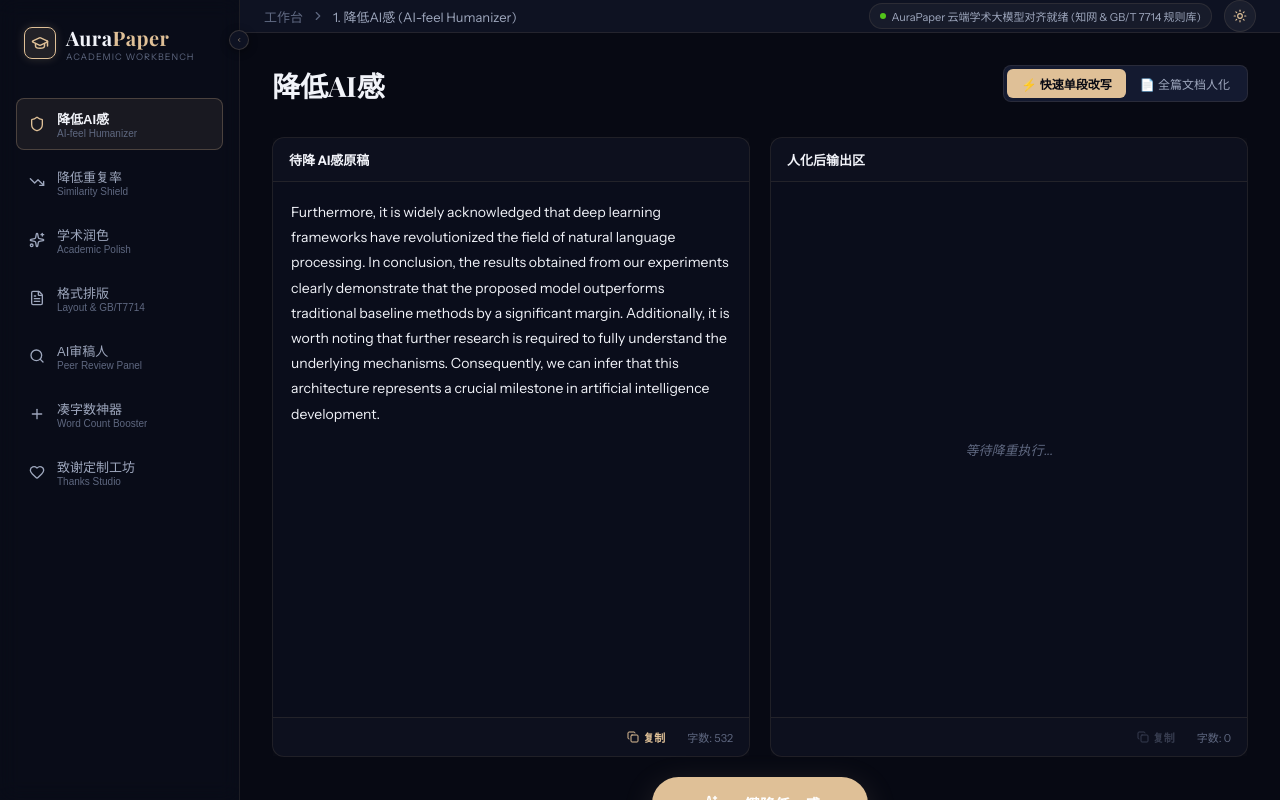
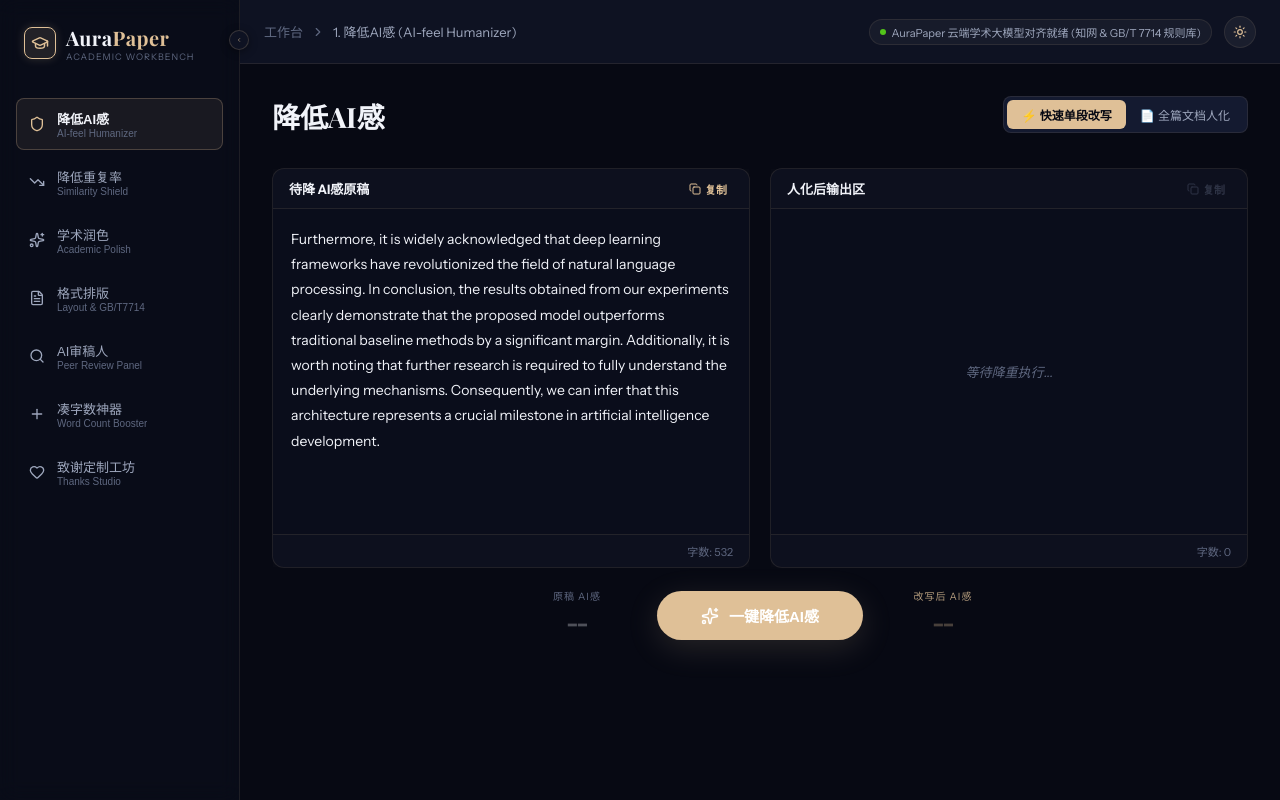
Before and after one commit to GuoqiangJia/autopapers, a React (Vite) app: page / in a window 1280 px wide. Built offline with nearby package versions, Linux system fonts and the light colour scheme; a web font is replaced by a local one.

Commit message:
fix issues

```diff
--- a/src/App.tsx
+++ b/src/App.tsx
@@ -319,7 +319,9 @@ export default function App() {
 
   // --- AIGC REDUCER: QUICK MODE STATES ---
   const [aigcTextQuick, setAigcTextQuick] = useState(INITIAL_AIGC_TEXT_QUICK);
-  const [_aigcRateQuick, setAigcRateQuick] = useState<number | null>(null);
+  const [originalAigcRateQuick, setOriginalAigcRateQuick] = useState<number | null>(null);
+  const [aigcRateQuick, setAigcRateQuick] = useState<number | null>(null);
+  const [isScanningQuick, setIsScanningQuick] = useState(false);
   const [isHumanizingQuick, setIsHumanizingQuick] = useState(false);
   const [humanizedTextQuick, setHumanizedTextQuick] = useState('');
 
@@ -842,14 +844,21 @@ export default function App() {
 
   const handleHumanizeQuick = async () => {
     setIsHumanizingQuick(true);
+    setIsScanningQuick(true);
     setHumanizedTextQuick('');
+    setOriginalAigcRateQuick(null);
+    setAigcRateQuick(null);
+
+    // Phase 1: scan original text AI感
+    await new Promise(resolve => setTimeout(resolve, 1200));
+    const scannedRate = Math.floor(Math.random() * 18) + 76; // 76–93%
+    setOriginalAigcRateQuick(scannedRate);
+    setIsScanningQuick(false);
 
     try {
       const response = await fetch('/api/humanize', {
         method: 'POST',
-        headers: {
-          'Content-Type': 'application/json'
-        },
+        headers: { 'Content-Type': 'application/json' },
         body: JSON.stringify({ originalText: aigcTextQuick })
       });
 
@@ -860,18 +869,19 @@ export default function App() {
       }
 
       const targetRate = data.predictedAigcRate || 15;
-      let currentRate = 85;
-      const rateInterval = setInterval(() => {
-        if (currentRate > targetRate) {
-          currentRate -= 1;
-          setAigcRateQuick(Math.max(currentRate, targetRate));
-        } else {
-          clearInterval(rateInterval);
-        }
-      }, 20);
-
+
+      // Phase 2: rewrite with typewriter, then animate result rate
       simulateTypewriter(data.humanizedText || '未返回有效重构内容', setHumanizedTextQuick, () => {
         setIsHumanizingQuick(false);
+        let currentRate = scannedRate;
+        const rateInterval = setInterval(() => {
+          if (currentRate > targetRate) {
+            currentRate -= 1;
+            setAigcRateQuick(Math.max(currentRate, targetRate));
+          } else {
+            clearInterval(rateInterval);
+          }
+        }, 20);
       });
     } catch (err: any) {
       console.error("人化失败:", err);
@@ -1374,11 +1384,18 @@ export default function App() {
 
                   {/* Editors */}
                   <div style={{ display: 'grid', gridTemplateColumns: '1fr 1fr', gap: '20px' }}>
-                    <div className="glass-panel" style={{ display: 'flex', flexDirection: 'column', height: '620px', border: '1px solid var(--border-light)' }}>
-                      <div style={{ borderBottom: '1px solid var(--border-light)', padding: '12px 16px', backgroundColor: 'rgba(255,255,255,0.01)', display: 'flex', justifyContent: 'space-between', alignItems: 'center' }}>
+                    {/* Left box */}
+                    <div className="glass-panel" style={{ display: 'flex', flexDirection: 'column', height: '400px', border: '1px solid var(--border-light)' }}>
+                      <div style={{ borderBottom: '1px solid var(--border-light)', padding: '10px 16px', backgroundColor: 'rgba(255,255,255,0.01)', display: 'flex', justifyContent: 'space-between', alignItems: 'center' }}>
                         <span style={{ fontSize: '13px', fontWeight: 'bold', color: 'var(--text-primary)' }}>待降 AI感原稿</span>
+                        <button
+                          onClick={() => navigator.clipboard.writeText(aigcTextQuick)}
+                          style={{ background: 'transparent', border: 'none', color: 'var(--accent)', fontSize: '11px', cursor: 'pointer', display: 'flex', alignItems: 'center', gap: '4px', fontWeight: 'bold' }}
+                        >
+                          <Copy size={12} /> 复制
+                        </button>
                       </div>
-                      <div style={{ padding: '16px', flex: 1 }}>
+                      <div style={{ padding: '16px', flex: 1, overflow: 'hidden' }}>
                         <textarea
                           value={aigcTextQuick}
                           onChange={(e) => setAigcTextQuick(e.target.value)}
@@ -1397,25 +1414,39 @@ export default function App() {
                           }}
                         />
                       </div>
-                      <div style={{ borderTop: '1px solid var(--border-light)', padding: '10px 16px', display: 'flex', justifyContent: 'flex-end', alignItems: 'center', gap: '16px', backgroundColor: 'rgba(255,255,255,0.01)' }}>
+                      <div style={{ borderTop: '1px solid var(--border-light)', padding: '8px 16px', display: 'flex', justifyContent: 'flex-end', backgroundColor: 'rgba(255,255,255,0.01)' }}>
+                        <span style={{ fontSize: '11px', color: 'var(--text-muted)' }}>字数: {aigcTextQuick.length}</span>
+                      </div>
+                    </div>
+
+                    {/* Right box */}
+                    <div className="glass-panel" style={{ display: 'flex', flexDirection: 'column', height: '400px', border: '1px solid var(--border-light)' }}>
+                      <div style={{ borderBottom: '1px solid var(--border-light)', padding: '10px 16px', backgroundColor: 'rgba(255,255,255,0.01)', display: 'flex', justifyContent: 'space-between', alignItems: 'center' }}>
+                        <span style={{ fontSize: '13px', fontWeight: 'bold', color: 'var(--text-primary)' }}>人化后输出区</span>
                         <button
-                          onClick={() => navigator.clipboard.writeText(aigcTextQuick)}
-                          style={{ background: 'transparent', border: 'none', color: 'var(--accent)', fontSize: '11px', cursor: 'pointer', display: 'flex', alignItems: 'center', gap: '4px', fontWeight: 'bold' }}
+                          onClick={() => navigator.clipboard.writeText(humanizedTextQuick)}
+                          disabled={!humanizedTextQuick}
+                          style={{
+                            background: 'transparent', border: 'none',
+                            color: humanizedTextQuick ? 'var(--accent)' : 'var(--text-muted)',
+                            fontSize: '11px', cursor: humanizedTextQuick ? 'pointer' : 'not-allowed',
+                            display: 'flex', alignItems: 'center', gap: '4px', fontWeight: 'bold',
+                            opacity: humanizedTextQuick ? 1 : 0.4
+                          }}
                         >
                           <Copy size={12} /> 复制
                         </button>
-                        <span style={{ fontSize: '11px', color: 'var(--text-muted)' }}>字数: {aigcTextQuick.length}</span>
-                      </div>
-                    </div>
-
-                    <div className="glass-panel" style={{ display: 'flex', flexDirection: 'column', height: '620px', border: '1px solid var(--border-light)' }}>
-                      <div style={{ borderBottom: '1px solid var(--border-light)', padding: '12px 16px', backgroundColor: 'rgba(255,255,255,0.01)', display: 'flex', justifyContent: 'space-between', alignItems: 'center' }}>
-                        <span style={{ fontSize: '13px', fontWeight: 'bold', color: 'var(--text-primary)' }}>人化后输出区</span>
                       </div>
                       <div style={{ padding: '16px', flex: 1, overflowY: 'auto' }}>
-                        {isHumanizingQuick ? (
-                          <div style={{ display: 'flex', flexDirection: 'column', gap: '12px', justifyContent: 'center', alignItems: 'center', height: '100%' }}>
-                            <div style={{ border: '3px solid rgba(223, 192, 151, 0.1)', borderTopColor: 'var(--accent)', borderRadius: '50%', width: '28px', height: '28px', animation: 'spin 1s linear infinite' }} />
+                        {isScanningQuick ? (
+                          <div style={{ display: 'flex', flexDirection: 'column', gap: '10px', justifyContent: 'center', alignItems: 'center', height: '100%' }}>
+                            <div style={{ border: '3px solid rgba(223, 192, 151, 0.1)', borderTopColor: 'var(--accent)', borderRadius: '50%', width: '24px', height: '24px', animation: 'spin 1s linear infinite' }} />
+                            <span style={{ fontSize: '12px', color: 'var(--text-muted)' }}>正在扫描原稿 AI感...</span>
+                          </div>
+                        ) : isHumanizingQuick && !humanizedTextQuick ? (
+                          <div style={{ display: 'flex', flexDirection: 'column', gap: '10px', justifyContent: 'center', alignItems: 'center', height: '100%' }}>
+                            <div style={{ border: '3px solid rgba(223, 192, 151, 0.1)', borderTopColor: 'var(--accent)', borderRadius: '50%', width: '24px', height: '24px', animation: 'spin 1s linear infinite' }} />
+                            <span style={{ fontSize: '12px', color: 'var(--text-muted)' }}>正在智能改写...</span>
                           </div>
                         ) : humanizedTextQuick ? (
                           <div style={{ lineHeight: '1.8', fontSize: '14px', color: 'var(--accent-text)', whiteSpace: 'pre-wrap' }}>
@@ -1427,54 +1458,50 @@ export default function App() {
                           </div>
                         )}
                       </div>
-                      <div style={{ borderTop: '1px solid var(--border-light)', padding: '10px 16px', display: 'flex', justifyContent: 'flex-end', alignItems: 'center', gap: '16px', backgroundColor: 'rgba(255,255,255,0.01)' }}>
-                        <button
-                          onClick={() => navigator.clipboard.writeText(humanizedTextQuick)}
-                          disabled={!humanizedTextQuick}
-                          style={{
-                            background: 'transparent',
-                            border: 'none',
-                            color: humanizedTextQuick ? 'var(--accent)' : 'var(--text-muted)',
-                            fontSize: '11px',
-                            cursor: humanizedTextQuick ? 'pointer' : 'not-allowed',
-                            display: 'flex',
-                            alignItems: 'center',
-                            gap: '4px',
-                            fontWeight: 'bold',
-                            opacity: humanizedTextQuick ? 1 : 0.5
-                          }}
-                        >
-                          <Copy size={12} /> 复制
-                        </button>
+                      <div style={{ borderTop: '1px solid var(--border-light)', padding: '8px 16px', display: 'flex', justifyContent: 'flex-end', backgroundColor: 'rgba(255,255,255,0.01)' }}>
                         <span style={{ fontSize: '11px', color: 'var(--text-muted)' }}>字数: {humanizedTextQuick.length}</span>
                       </div>
                     </div>
                   </div>
 
-                  {/* Action Button */}
-                  <div style={{ display: 'flex', flexDirection: 'column', alignItems: 'center', gap: '12px' }}>
+                  {/* Action Row: score | button | score */}
+                  <div style={{ display: 'flex', alignItems: 'center', justifyContent: 'center', gap: '40px' }}>
+                    {/* Original AI感 */}
+                    <div style={{ textAlign: 'center', minWidth: '80px' }}>
+                      <div style={{ fontSize: '10px', color: 'var(--text-muted)', marginBottom: '4px', textTransform: 'uppercase', letterSpacing: '1px' }}>原稿 AI感</div>
+                      <div style={{ fontSize: '28px', fontWeight: 'bold', color: 'var(--text-primary)', fontFamily: 'var(--font-mono)', minHeight: '36px', display: 'flex', alignItems: 'center', justifyContent: 'center' }}>
+                        {isScanningQuick ? (
+                          <div style={{ border: '2px solid rgba(255,255,255,0.1)', borderTopColor: 'var(--text-muted)', borderRadius: '50%', width: '18px', height: '18px', animation: 'spin 1s linear infinite' }} />
+                        ) : originalAigcRateQuick !== null ? (
+                          <span>{originalAigcRateQuick}%</span>
+                        ) : (
+                          <span style={{ fontSize: '20px', opacity: 0.3 }}>--</span>
+                        )}
+                      </div>
+                    </div>
+
+                    {/* Button */}
                     <button
                       onClick={handleHumanizeQuick}
-                      disabled={isHumanizingQuick}
+                      disabled={isHumanizingQuick || isScanningQuick}
                       style={{
                         backgroundColor: 'var(--accent)',
                         color: '#ffffff',
                         border: 'none',
                         borderRadius: '30px',
-                        padding: '16px 48px',
+                        padding: '14px 44px',
                         fontSize: '15px',
                         fontWeight: 'bold',
-                        cursor: isHumanizingQuick ? 'not-allowed' : 'pointer',
+                        cursor: (isHumanizingQuick || isScanningQuick) ? 'not-allowed' : 'pointer',
                         boxShadow: '0 8px 32px var(--accent-glow)',
                         display: 'flex',
                         alignItems: 'center',
-                        gap: '12px',
+                        gap: '10px',
                         transition: 'all 0.3s cubic-bezier(0.16, 1, 0.3, 1)',
-                        position: 'relative',
-                        overflow: 'hidden'
+                        opacity: (isHumanizingQuick || isScanningQuick) ? 0.7 : 1
                       }}
                       onMouseEnter={(e) => {
-                        if (!isHumanizingQuick) {
+                        if (!isHumanizingQuick && !isScanningQuick) {
                           e.currentTarget.style.transform = 'scale(1.02) translateY(-2px)';
                           e.currentTarget.style.boxShadow = '0 12px 40px var(--accent-glow)';
                         }
@@ -1485,8 +1512,22 @@ export default function App() {
                       }}
                     >
                       <Sparkles size={18} />
-                      {isHumanizingQuick ? '正在智能重构...' : '一键降低AI感'}
+                      {isScanningQuick ? '扫描中...' : isHumanizingQuick ? '改写中...' : '一键降低AI感'}
                     </button>
+
+                    {/* Result AI感 */}
+                    <div style={{ textAlign: 'center', minWidth: '80px' }}>
+                      <div style={{ fontSize: '10px', color: 'var(--accent)', marginBottom: '4px', textTransform: 'uppercase', letterSpacing: '1px', opacity: 0.8 }}>改写后 AI感</div>
+                      <div style={{ fontSize: '28px', fontWeight: 'bold', color: 'var(--accent)', fontFamily: 'var(--font-mono)', minHeight: '36px', display: 'flex', alignItems: 'center', justifyContent: 'center' }}>
+                        {isHumanizingQuick && !aigcRateQuick ? (
+                          <span style={{ fontSize: '20px', opacity: 0.3 }}>--</span>
+                        ) : aigcRateQuick !== null ? (
+                          <span>{aigcRateQuick}%</span>
+                        ) : (
+                          <span style={{ fontSize: '20px', opacity: 0.3 }}>--</span>
+                        )}
+                      </div>
+                    </div>
                   </div>
 
                 </div>
```
